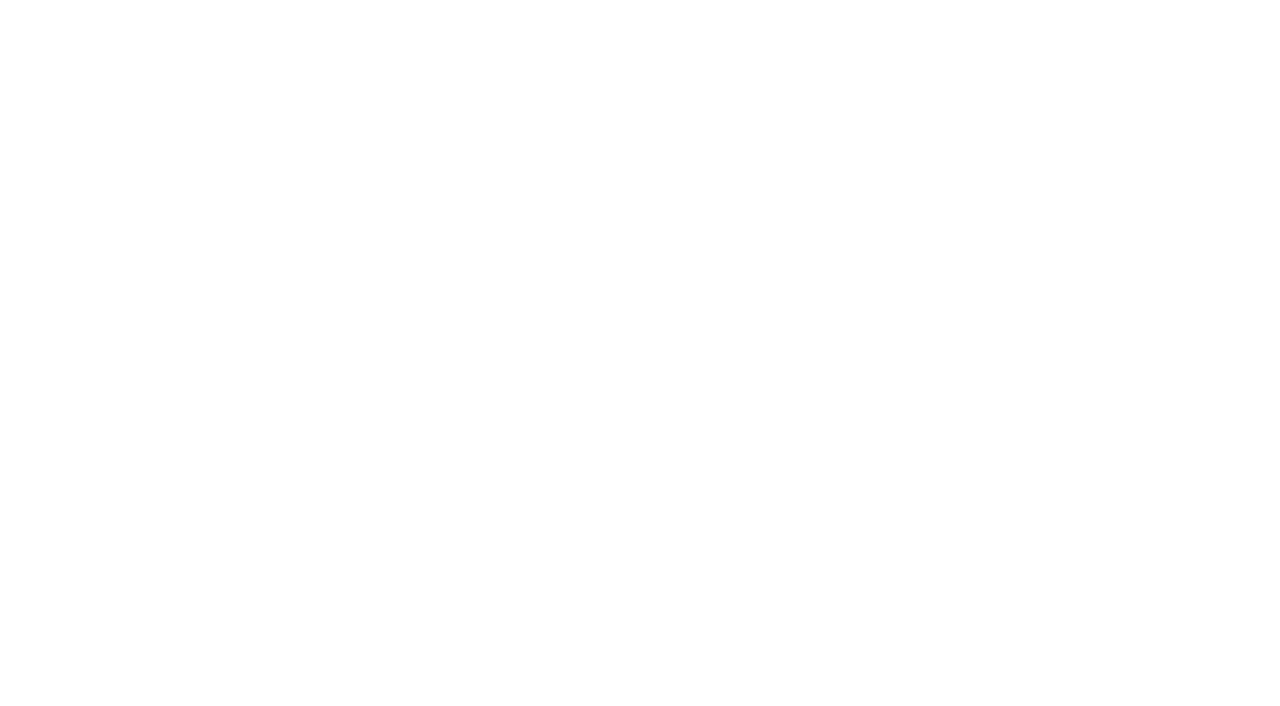
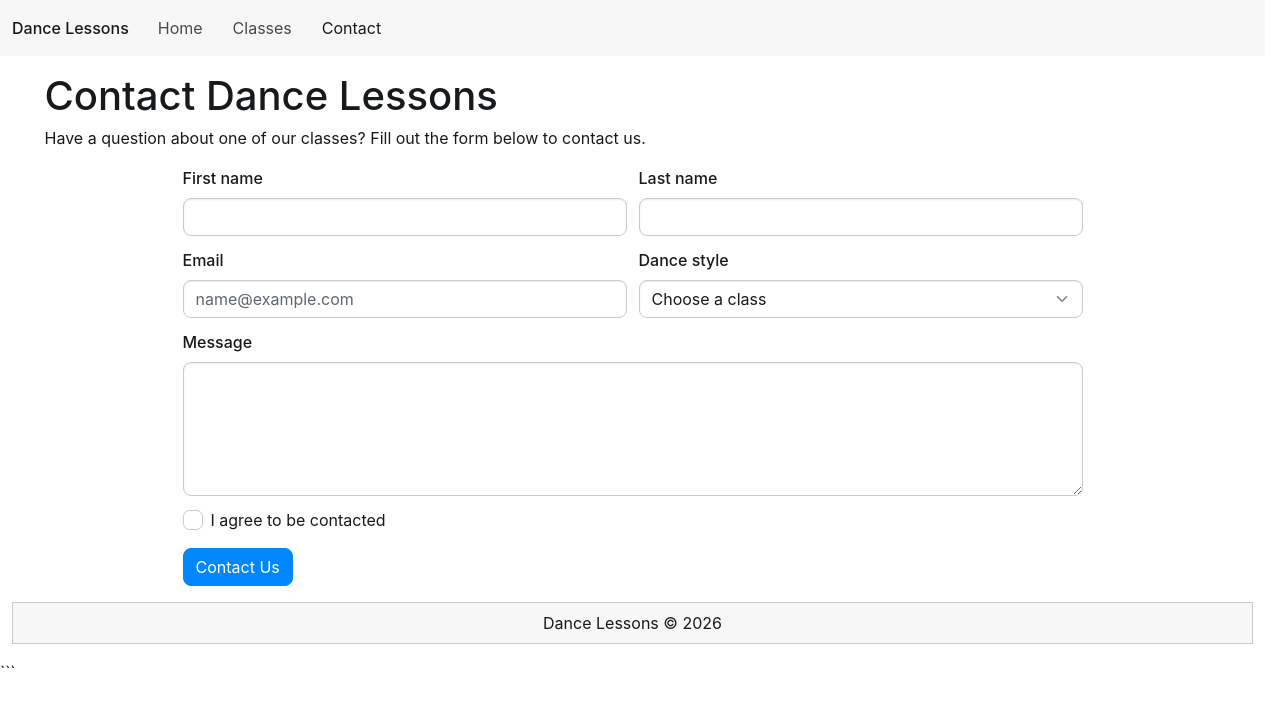
Before and after one commit to mikaylaboucher-dot/lab-6-, a plain HTML site: page contact.html in a window 1280 px wide. Drawn offline with Linux system fonts and the light colour scheme.

Commit message:
finsihed the contact.html and fixed some things in index

````diff
--- a/contact.html
+++ b/contact.html
@@ -0,0 +1,119 @@
+
+<!DOCTYPE html>
+<html lang="en">
+<head>
+    <meta charset="UTF-8">
+    <meta name="viewport" content="width=device-width, initial-scale=1.0">
+    <title>Dance Lessons | Contact</title>
+    <link rel="stylesheet" href="css/bootstrap.min.css">
+    <link rel="stylesheet" href="css/style.css">
+    <script type="module" src="js/bootstrap.bundle.min.js"></script>
+</head>
+<body>
+    <nav class="navbar md:navbar-expand bg-1 fg-2">
+        <div class="container-fluid">
+            <a class="navbar-brand" href="index.html">Dance Lessons</a>
+            <button class="btn-icon navbar-toggler" type="button" data-bs-toggle="drawer"
+                data-bs-target="#navbarNav" aria-controls="navbarNav"
+                aria-expanded="false" aria-label="Toggle navigation">
+                <span class="navbar-toggler-icon" aria-hidden="true"></span>
+            </button>
+            <dialog class="drawer drawer-end" tabindex="-1" id="navbarNav"
+                aria-labelledby="navbarNavLabel">
+                <div class="drawer-header">
+                    <h5 class="drawer-title" id="navbarNavLabel">Menu</h5>
+                    <button type="button" class="btn-close"
+                        data-bs-dismiss="drawer" aria-label="Close"></button>
+                </div>
+                <div class="drawer-body">
+                    <ul class="navbar-nav">
+                        <li class="nav-item">
+                            <a class="nav-link" href="index.html">Home</a>
+                        </li>
+                        <li class="nav-item">
+                            <a class="nav-link" href="#">Classes</a>
+                        </li>
+                        <li class="nav-item">
+                            <a class="nav-link active" aria-current="page"
+                                href="contact.html">Contact</a>
+                        </li>
+                    </ul>
+                </div>
+            </dialog>
+        </div>
+    </nav>
+
+    <main>
+        <div class="container mt-5">
+            <h1>Contact Dance Lessons</h1>
+            <p>Have a question about one of our classes? Fill out the form below to contact us.</p>
+
+            <form style="max-width: 900px" class="mx-auto">
+                <div class="row g-4">
+                    <div class="md:col-6">
+                        <div class="form-field">
+                            <label for="firstName" class="form-label">First name</label>
+                            <input type="text" class="form-control" id="firstName" required>
+                        </div>
+                    </div>
+
+                    <div class="md:col-6">
+                        <div class="form-field">
+                            <label for="lastName" class="form-label">Last name</label>
+                            <input type="text" class="form-control" id="lastName">
+                        </div>
+                    </div>
+
+                    <div class="md:col-6">
+                        <div class="form-field">
+                            <label for="email" class="form-label">Email</label>
+                            <input type="email" class="form-control" id="email"
+                                placeholder="name@example.com" required>
+                        </div>
+                    </div>
+
+                    <div class="md:col-6">
+                        <div class="form-field">
+                            <label for="danceStyle" class="form-label">Dance style</label>
+                            <select class="form-control" id="danceStyle">
+                                <option value="">Choose a class</option>
+                                <option value="hiphop">Hip Hop</option>
+                                <option value="ballet">Ballet</option>
+                                <option value="jazz">Jazz</option>
+                                <option value="contemporary">Contemporary</option>
+                                <option value="salsa">Salsa</option>
+                                <option value="tap">Tap</option>
+                            </select>
+                        </div>
+                    </div>
+
+                    <div class="col-12">
+                        <div class="form-field">
+                            <label for="message" class="form-label">Message</label>
+                            <textarea class="form-control" id="message" rows="5"></textarea>
+                        </div>
+                    </div>
+
+                    <div class="col-12">
+                        <div class="form-field">
+                            <input type="checkbox" id="consent" class="check">
+                            <label for="consent">I agree to be contacted</label>
+                        </div>
+                    </div>
+                </div>
+
+                <button type="submit" class="btn-solid theme-primary mt-5">
+                    Contact Us
+                </button>
+            </form>
+        </div>
+    </main>
+
+    <footer class="container-fluid mt-5">
+        <p class="p-3 bg-1 border d-flex justify-content-center">
+            Dance Lessons © 2026
+        </p>
+    </footer>
+</body>
+</html>
+```
````
Also changed, not shown: index.html (+1 -1 lines).
